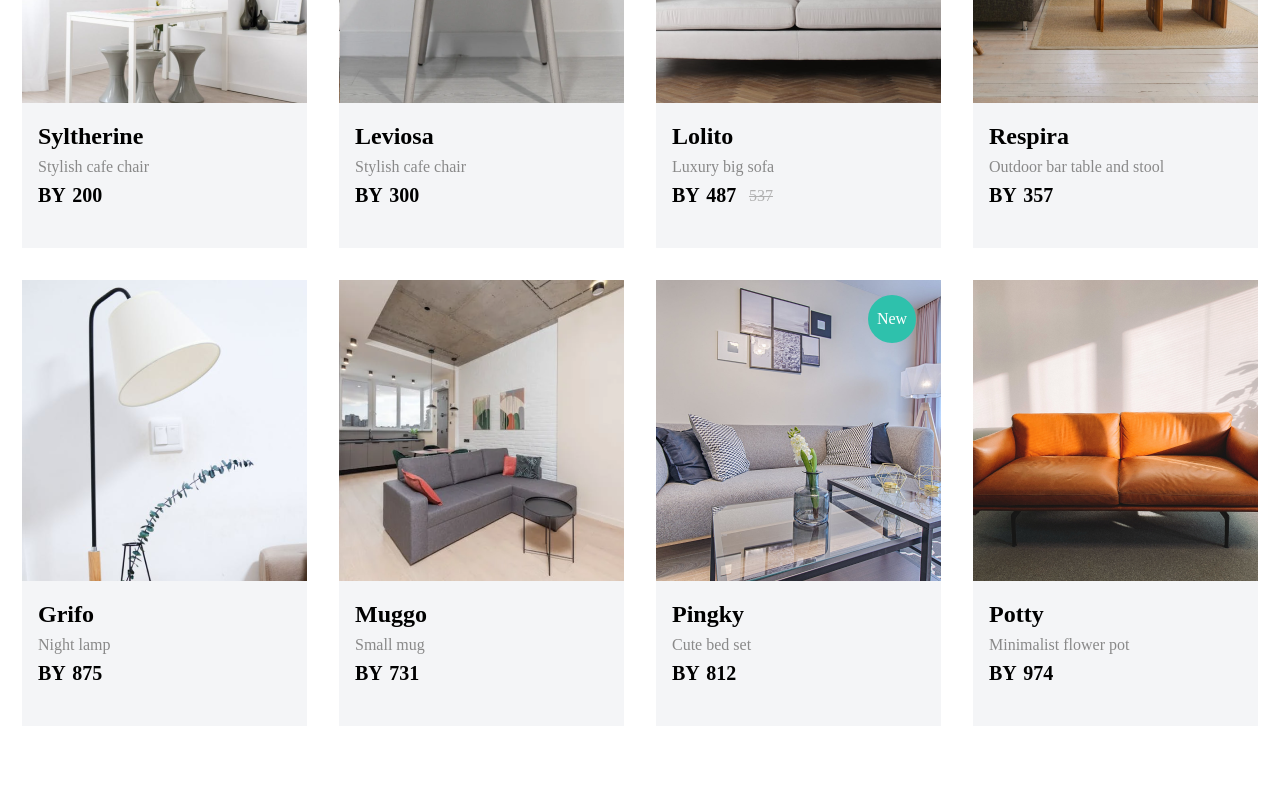
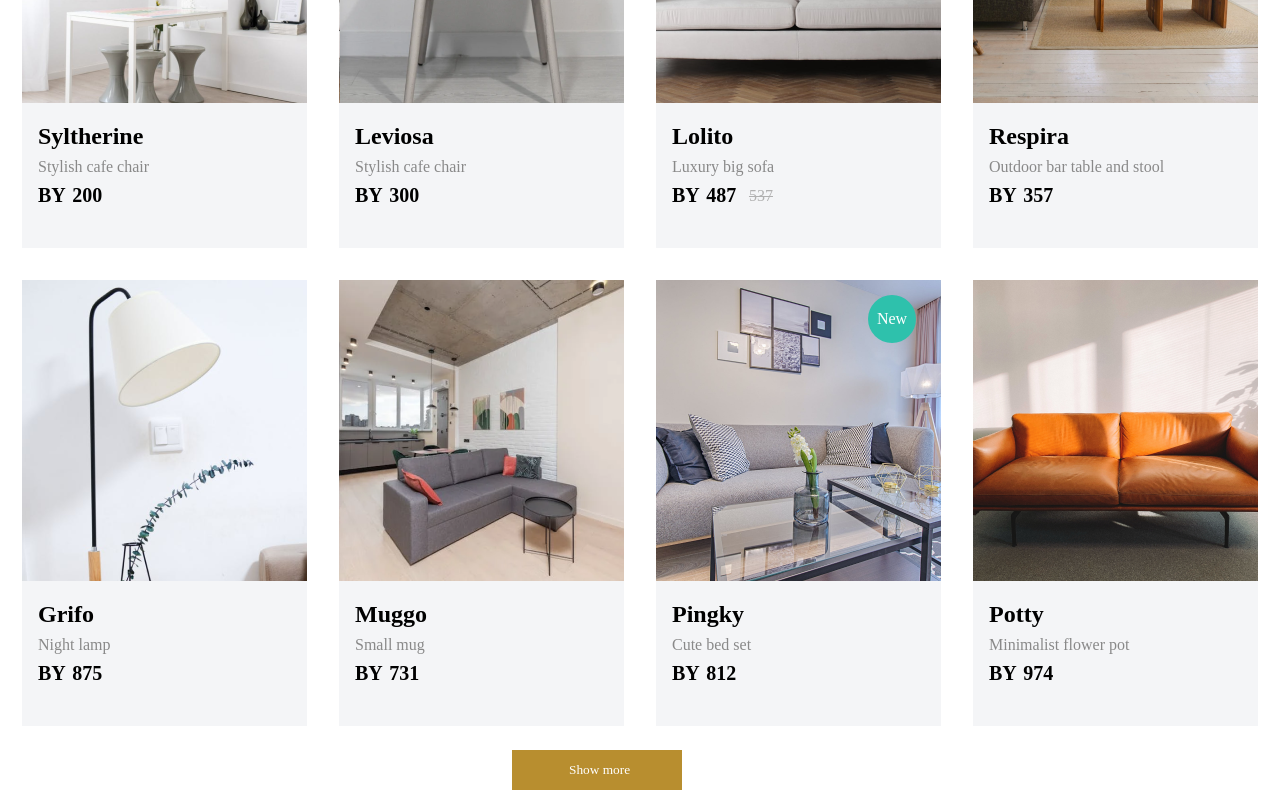
Before and after one commit to Chernenko1/eCommerce, a React (Vite) app: page / in a window 1280 px wide. Shown: the part 1762-2562 px from the top of the page. Before the commit the page ends 2488 px from the top, so only its background shows below. Built offline with nearby package versions, Linux system fonts and the light colour scheme; the HTML template or start-up script is replaced by a standard one.

Commit message:
feat: add showmorebutton

```diff
--- a/src/components/HomePage/OurProducts/OurProducts.tsx
+++ b/src/components/HomePage/OurProducts/OurProducts.tsx
@@ -48,6 +48,7 @@ export default function OurProducts() {
         />
         <ProductCard currency='BY' title='Potty' price={974} description='Minimalist flower pot' image={Potty} />
       </section>
+      <button className={styles.wrpBtn}>Show more</button>
     </article>
   )
 }
--- a/src/components/HomePage/OurProducts/ourproducts.module.css
+++ b/src/components/HomePage/OurProducts/ourproducts.module.css
@@ -7,6 +7,7 @@
 }
 
 .wrapper {
+  position: relative;;
   margin-top: 56px;
 }
 
@@ -15,3 +16,21 @@
   justify-content: center;
   margin-bottom: 32px;
 }
+
+.wrapper .wrpBtn {
+  position: relative;
+  left: 40%;
+  background-color: #B88E2F;
+  margin-top: 24px;
+  margin-bottom: 10px;
+  cursor: pointer;
+  border: none;
+  padding: 12px 52px 12px 57px;
+  color: white;
+}
+
+.wrpBtn:hover {
+  background-color: white;
+  color: #B88E2F;
+  border: #B88E2F 1px solid;
+}
```
